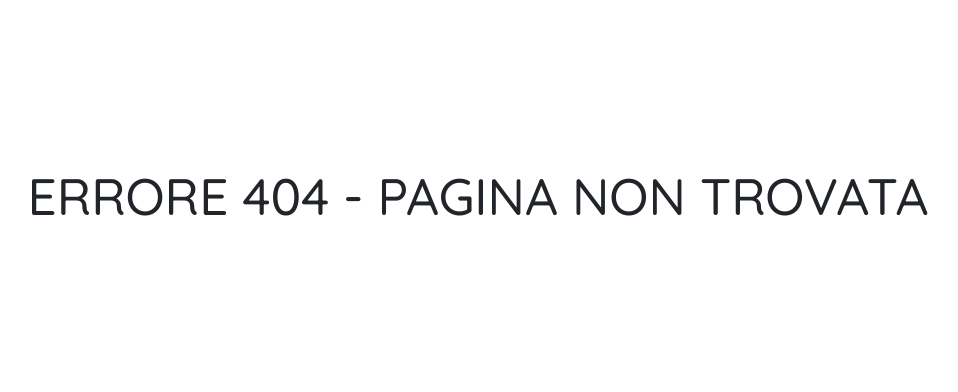
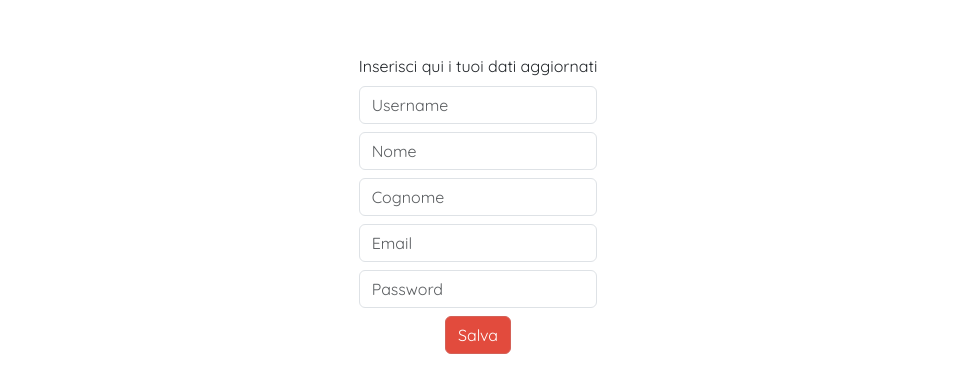
Before and after one commit to MichelaVivacqua/mimis_wardrobe_fe, a React (Vite) app: page /MyNavbar/ModificaProfilo in a window 1280 px wide. Before the commit this address had no page. Shown: the part 200-592 px from the top of the page, without its empty margins (162-1120 px from the left). Built offline with nearby package versions, Linux system fonts and the light colour scheme.

Commit message:
tentativo modifica profilo

```diff
--- a/src/App.jsx
+++ b/src/App.jsx
@@ -13,6 +13,7 @@ import FiltroTipologia from "./components/FiltroTipologia";
 import CreaAbbinamento from "./components/CreaAbbinamento";
 import Outfits from "./components/Outfits";
 import EliminaAbbinamento from "./components/EliminaAbbinamento";
+import ModificaProfilo from "./components/ModificaProfilo";
 
 function App() {
   return (
@@ -44,6 +45,10 @@ function App() {
               path="/MyNavbar/EliminaAbbinamento"
             />
             <Route
+              element={<ModificaProfilo />}
+              path="/MyNavbar/ModificaProfilo"
+            />
+            <Route
               element={
                 <h1 className="text-center">ERRORE 404 - PAGINA NON TROVATA</h1>
               }
--- /dev/null
+++ b/src/components/ModificaProfilo.jsx
@@ -0,0 +1,263 @@
+// import { useState } from "react";
+// import Form from "react-bootstrap/Form";
+// import Button from "react-bootstrap/Button";
+
+// const ModificaProfilo = () => {
+//   const [username, setUsername] = useState("");
+//   const [name, setName] = useState("");
+//   const [surname, setSurname] = useState("");
+//   const [email, setEmail] = useState("");
+//   const [password, setPassword] = useState("");
+//   //   const [immagineProfilo, setImmagineProfilo] = useState("");
+//   // const [ruolo, setRuolo] = useState("");
+//   const [error, setError] = useState("");
+//   const [successMessage, setSuccessMessage] = useState("");
+
+//   const handleFormSubmit = async (e) => {
+//     e.preventDefault();
+
+//     try {
+//       const token = localStorage.getItem("token");
+//       const response = await fetch(
+//         "http://localhost:3001/utenti/{{utenteId}}",
+//         {
+//           method: "PUT",
+//           headers: {
+//             Authorization: `Bearer ${token}`,
+//             "Content-Type": "application/json",
+//           },
+//           body: JSON.stringify({
+//             username,
+//             name,
+//             surname,
+//             email,
+//             password,
+//             //   propic: immagineProfilo,
+//             // ruolo: ruolo.toUpperCase() === "ADMIN" ? "ADMIN" : "USER",
+//           }),
+//         }
+//       );
+
+//       if (response.ok) {
+//         setSuccessMessage("DATI MODIFICATI CON SUCCESSO!");
+//       } else {
+//         const errorData = await response.json();
+//         setError(errorData.message);
+//       }
+//     } catch (error) {
+//       console.error("Errore durante la registrazione:", error);
+//     }
+//   };
+
+//   return (
+//     <Form onSubmit={handleFormSubmit}>
+//       {error && <p className="text-danger">{error}</p>}
+//       {successMessage && <p className="text-success">{successMessage}</p>}
+//       <div className="m-2">Inserisci qui i tuoi dati aggiornati</div>
+//       <Form.Group className="m-2">
+//         <Form.Control
+//           type="text"
+//           placeholder="Username"
+//           value={username}
+//           onChange={(e) => setUsername(e.target.value)}
+//         />
+//       </Form.Group>
+
+//       <Form.Group className="m-2">
+//         <Form.Control
+//           type="text"
+//           placeholder="Nome"
+//           value={name}
+//           onChange={(e) => setName(e.target.value)}
+//         />
+//       </Form.Group>
+
+//       <Form.Group className="m-2">
+//         <Form.Control
+//           type="text"
+//           placeholder="Cognome"
+//           value={surname}
+//           onChange={(e) => setSurname(e.target.value)}
+//         />
+//       </Form.Group>
+
+//       <Form.Group className="m-2" controlId="formBasicEmail">
+//         <Form.Control
+//           type="email"
+//           placeholder="Email"
+//           value={email}
+//           onChange={(e) => setEmail(e.target.value)}
+//         />
+//       </Form.Group>
+
+//       <Form.Group className="m-2" controlId="formBasicPassword">
+//         <Form.Control
+//           type="password"
+//           placeholder="Password"
+//           value={password}
+//           onChange={(e) => setPassword(e.target.value)}
+//         />
+//       </Form.Group>
+
+//       {/* <Form.Group className="m-5">
+//         <Form.Label>
+//           Immagine del profilo (puoi incollare un URL o caricarla dopo dal tuo
+//           dispositivo)
+//         </Form.Label>
+//         <Form.Control
+//           type="text"
+//           placeholder="URL immagine del profilo qui"
+//           value={immagineProfilo}
+//           onChange={(e) => setImmagineProfilo(e.target.value)}
+//         />
+//       </Form.Group> */}
+
+//       {/* <Form.Group className="m-2">
+//         <Form.Control
+//           type="text"
+//           placeholder="RUOLO (USER o ADMIN)"
+//           value={ruolo}
+//           onChange={(e) => setRuolo(e.target.value)}
+//         />
+//       </Form.Group> */}
+
+//       <Button type="submit" className="custom-button">
+//         Salva
+//       </Button>
+//     </Form>
+//   );
+// };
+
+// export default ModificaProfilo;
+
+import { useState, useEffect } from "react";
+import Form from "react-bootstrap/Form";
+import Button from "react-bootstrap/Button";
+
+const ModificaProfilo = () => {
+  const [username, setUsername] = useState("");
+  const [name, setName] = useState("");
+  const [surname, setSurname] = useState("");
+  const [email, setEmail] = useState("");
+  const [password, setPassword] = useState("");
+  const [error, setError] = useState("");
+  const [successMessage, setSuccessMessage] = useState("");
+  const [utenteId, setUtenteId] = useState(""); // Aggiunto stato per l'utenteId
+
+  useEffect(() => {
+    const token = localStorage.getItem("token");
+    // Estrai l'utenteId dal token JWT
+    const decodedToken = decodeToken(token);
+    if (decodedToken) {
+      setUtenteId(decodedToken.utenteId);
+    }
+  }, []);
+
+  const decodeToken = (token) => {
+    try {
+      const base64Url = token.split(".")[1];
+      const base64 = base64Url.replace(/-/g, "+").replace(/_/g, "/");
+      const jsonPayload = decodeURIComponent(
+        atob(base64)
+          .split("")
+          .map((c) => "%" + ("00" + c.charCodeAt(0).toString(16)).slice(-2))
+          .join("")
+      );
+      return JSON.parse(jsonPayload);
+    } catch (error) {
+      console.error("Errore durante la decodifica del token:", error);
+      return null;
+    }
+  };
+
+  const handleFormSubmit = async (e) => {
+    e.preventDefault();
+
+    try {
+      const token = localStorage.getItem("token");
+      const response = await fetch(
+        `http://localhost:3001/utenti/${utenteId}`, // Utilizza l'utenteId nell'endpoint
+        {
+          method: "PUT",
+          headers: {
+            Authorization: `Bearer ${token}`,
+            "Content-Type": "application/json",
+          },
+          body: JSON.stringify({
+            username,
+            name,
+            surname,
+            email,
+            password,
+          }),
+        }
+      );
+
+      if (response.ok) {
+        setSuccessMessage("DATI MODIFICATI CON SUCCESSO!");
+      } else {
+        const errorData = await response.json();
+        setError(errorData.message);
+      }
+    } catch (error) {
+      console.error("Errore durante la registrazione:", error);
+    }
+  };
+
+  return (
+    <Form onSubmit={handleFormSubmit}>
+      {error && <p className="text-danger">{error}</p>}
+      {successMessage && <p className="text-success">{successMessage}</p>}
+      <div className="m-2">Inserisci qui i tuoi dati aggiornati</div>
+      <Form.Group className="m-2">
+        <Form.Control
+          type="text"
+          placeholder="Username"
+          value={username}
+          onChange={(e) => setUsername(e.target.value)}
+        />
+      </Form.Group>
+
+      <Form.Group className="m-2">
+        <Form.Control
+          type="text"
+          placeholder="Nome"
+          value={name}
+          onChange={(e) => setName(e.target.value)}
+        />
+      </Form.Group>
+
+      <Form.Group className="m-2">
+        <Form.Control
+          type="text"
+          placeholder="Cognome"
+          value={surname}
+          onChange={(e) => setSurname(e.target.value)}
+        />
+      </Form.Group>
+
+      <Form.Group className="m-2" controlId="formBasicEmail">
+        <Form.Control
+          type="email"
+          placeholder="Email"
+          value={email}
+          onChange={(e) => setEmail(e.target.value)}
+        />
+      </Form.Group>
+
+      <Form.Group className="m-2" controlId="formBasicPassword">
+        <Form.Control
+          type="password"
+          placeholder="Password"
+          value={password}
+          onChange={(e) => setPassword(e.target.value)}
+        />
+      </Form.Group>
+      <Button type="submit" className="custom-button">
+        Salva
+      </Button>
+    </Form>
+  );
+};
+
+export default ModificaProfilo;
--- a/src/components/MyNavbar.jsx
+++ b/src/components/MyNavbar.jsx
@@ -51,9 +51,36 @@ const MyNavbar = () => {
           <div className="mx-2">
             Ciao, {userData ? userData.name : "Utente"}!
           </div>
-          <Nav.Link onClick={handleModalOpen}>
+          {/* <Nav.Link onClick={handleModalOpen}>
             <i className="bi bi-person-bounding-box m-2"></i>
-          </Nav.Link>
+          </Nav.Link> */}
+          <NavDropdown
+            title={<i className="bi bi-person-bounding-box m-2"></i>}
+            id="basic-nav-dropdown"
+          >
+            <NavDropdown.Item
+              onClick={handleModalOpen}
+              className="linknondecorato"
+            >
+              Cambia Immagine Profilo
+            </NavDropdown.Item>
+            <NavDropdown.Item>
+              <Link to="./ModificaProfilo" className="linknondecorato">
+                Modifica Dati Profilo
+              </Link>
+            </NavDropdown.Item>
+            <NavDropdown.Item>
+              <Link to="./EliminaProfilo" className="linknondecorato">
+                Elimina Profilo
+              </Link>
+            </NavDropdown.Item>
+            <NavDropdown.Divider />
+            <NavDropdown.Item
+            // onClick={handleLogout}
+            >
+              Logout
+            </NavDropdown.Item>
+          </NavDropdown>
         </div>
         <Navbar className="justify-content-between">
           <Navbar.Toggle aria-controls="navbarSupportedContent" />
```
